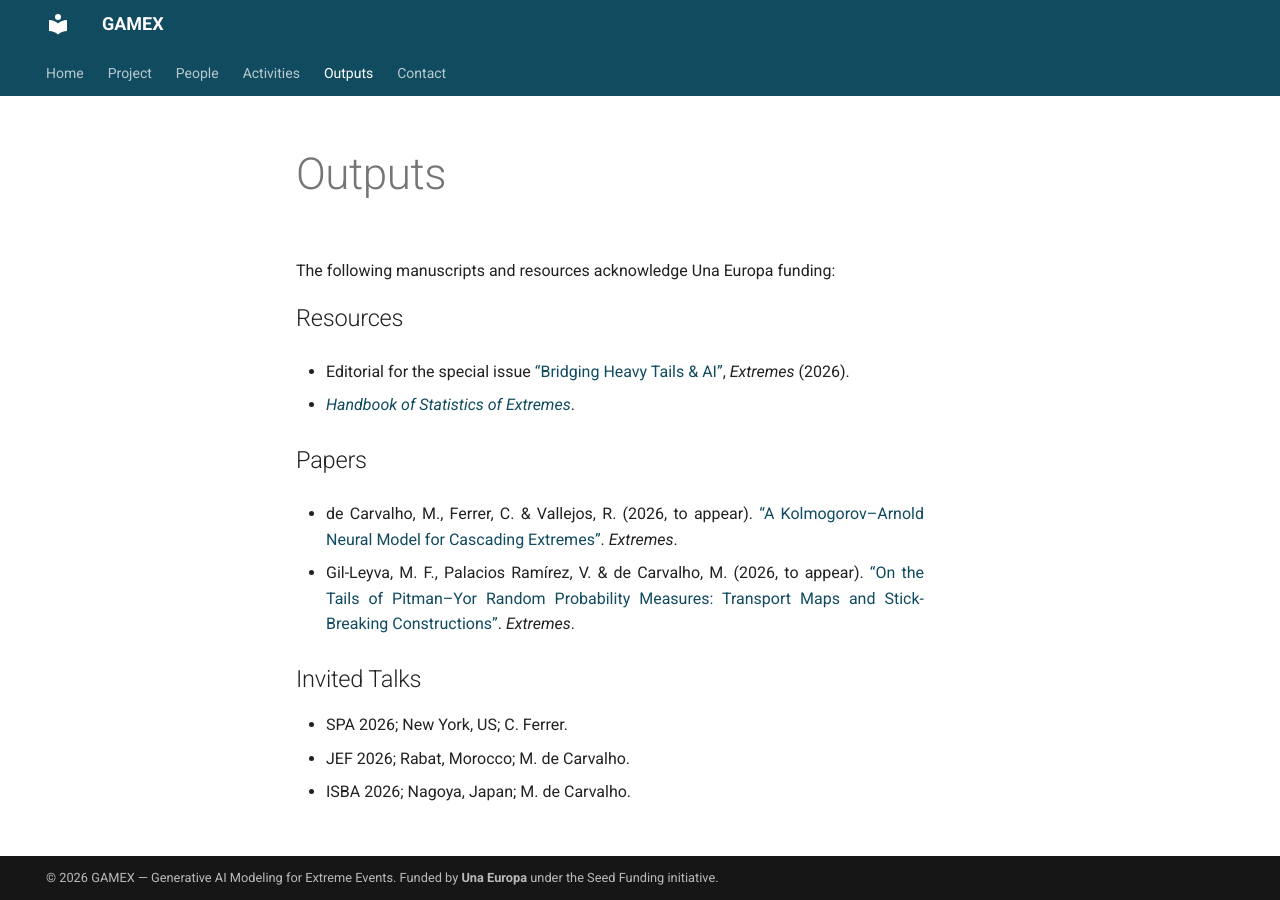
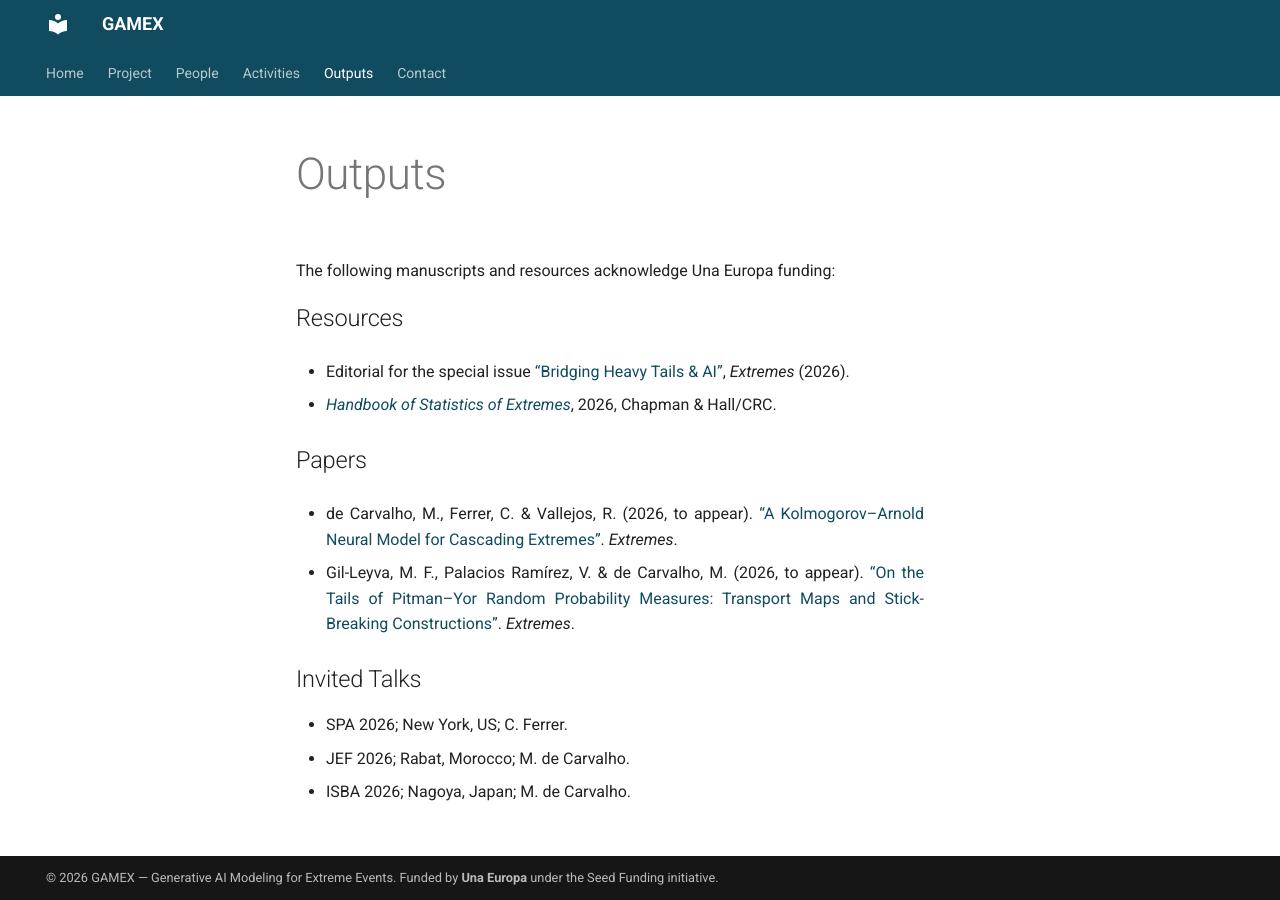
Before and after one commit to gamex-network/gamex-network.github.io, an MkDocs documentation site: the page built from docs/outputs.md, in a window 1280 px wide. Built offline with MkDocs 1.6.1 and Material for MkDocs 9.7.7, drawn with Linux system fonts in a browser that asks for light colours.

Commit message:
Update handbook output details

```diff
--- a/docs/outputs.md
+++ b/docs/outputs.md
@@ -6,7 +6,7 @@ The following manuscripts and resources acknowledge Una Europa funding:
 
 - Editorial for the special issue [“Bridging Heavy Tails & AI”](https://webhomes.maths.ed.ac.uk/~mdecarv/papers/editorial.pdf), *Extremes* (2026).
 
-- [*Handbook of Statistics of Extremes*](https://extremestats.github.io/Handbook/).
+- [*Handbook of Statistics of Extremes*](https://extremestats.github.io/Handbook/), 2026, Chapman & Hall/CRC.
 
 ## Papers
 
```
